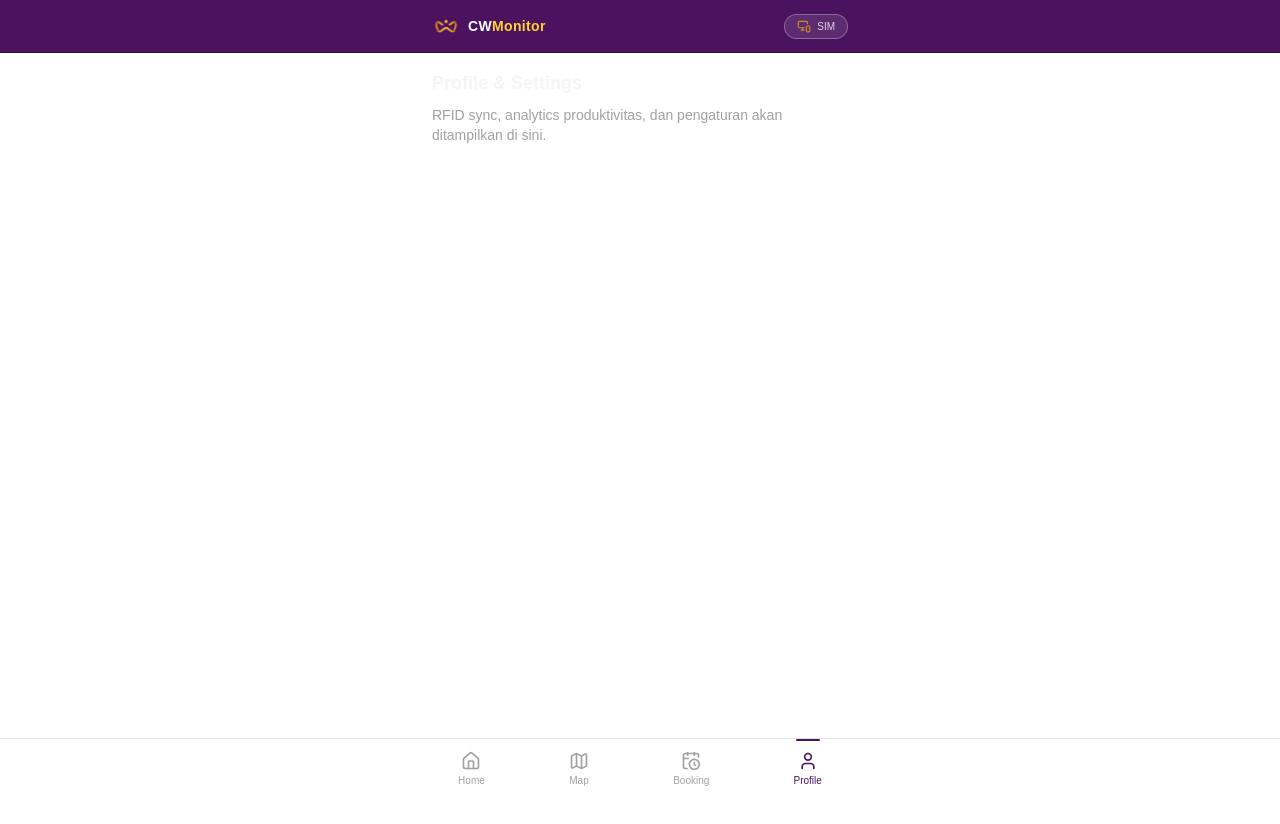
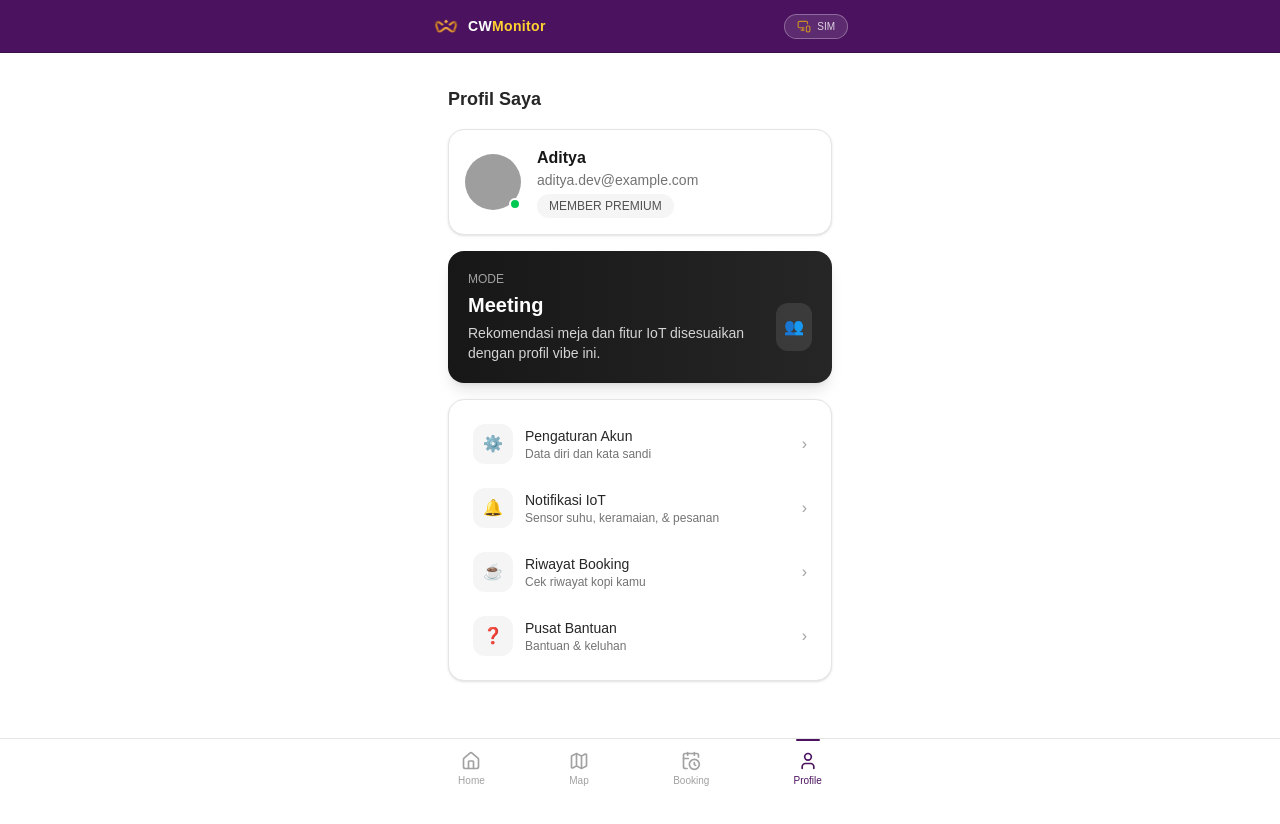
Before and after one commit to CW-Coffee-Smart-Monitor/CW-Monitoring, a Next.js app: page /profile in a window 1280 px wide. Shown: the top 824 px of the page. Before the commit the page ends 800 px from the top, so only its background shows below. Built offline with nearby package versions, Linux system fonts and the light colour scheme; no server answers; the database is empty; grey boxes are pictures that could not be loaded.

Commit message:
feat : MenuCard, ModeCard,ProfileCard on ProfilePage

```diff
--- a/src/app/profile/page.tsx
+++ b/src/app/profile/page.tsx
@@ -1,15 +1,47 @@
-/**
- * Profile Page — Identity & Insights (placeholder).
- * Will contain RFID sync, productivity analytics, and settings.
- */
+import ProfileCard from "@/components/profile/ProfileCard";
+import ModeCard from "@/components/profile/ModeCard";
+import MenuCard from "@/components/profile/MenuCard";
 
 export default function ProfilePage() {
   return (
-    <section>
-      <h1 className="text-lg font-bold text-neutral-100">Profile & Settings</h1>
-      <p className="mt-2 text-sm text-neutral-400">
-        RFID sync, analytics produktivitas, dan pengaturan akan ditampilkan di sini.
-      </p>
-    </section>
+    <div className="space-y-4 p-4 bg-white min-h-screen">
+      <h1 className="text-lg font-semibold text-neutral-800">Profil Saya</h1>
+
+      {/* Profile */}
+      <ProfileCard name="Aditya" email="aditya.dev@example.com" imageUrl="https://i.pravatar.cc/150?img=3" membership="MEMBER PREMIUM" />
+
+      {/* Mode */}
+      <ModeCard mode="Meeting" description="Rekomendasi meja dan fitur IoT disesuaikan dengan profil vibe ini." />
+
+      {/* Menu */}
+      <MenuCard
+        items={[
+          {
+            title: "Pengaturan Akun",
+            subtitle: "Data diri dan kata sandi",
+            icon: "⚙️",
+            href: "/profile/settings",
+          },
+          {
+            title: "Notifikasi IoT",
+            subtitle: "Sensor suhu, keramaian, & pesanan",
+            icon: "🔔",
+            href: "/profile/notifications",
+          },
+          {
+            title: "Riwayat Booking",
+            subtitle: "Cek riwayat kopi kamu",
+            icon: "☕",
+            href: "/profile/history",
+          },
+            {
+            title: "Pusat Bantuan",
+            subtitle: "Bantuan & keluhan",
+            icon: "❓",
+            href: "/profile/help",
+          },
+        ]}
+      />
+    </div>
   );
 }
--- /dev/null
+++ b/src/components/profile/MenuCard.tsx
@@ -0,0 +1,35 @@
+import { li } from "framer-motion/client";
+import Link from "next/link";
+type MenuItem = {
+  title: string;
+  subtitle: string;
+  icon: string;
+  href: string;
+};
+
+type MenuCardProps = {
+  items: MenuItem[];
+};
+
+export default function MenuCard({ items }: MenuCardProps) {
+  return (
+    <div className="rounded-2xl bg-white p-3 shadow-sm border border-neutral-200">
+      {items.map((item, index) => (
+        <Link href={item.href} key={index}>
+          <div key={index} className="flex items-center justify-between rounded-xl p-3 hover:bg-neutral-50 cursor-pointer">
+            <div className="flex items-center gap-3">
+              <div className="flex h-10 w-10 items-center justify-center rounded-xl bg-neutral-100">{item.icon}</div>
+
+              <div>
+                <p className="text-sm font-medium text-neutral-800">{item.title}</p>
+                <p className="text-xs text-neutral-500">{item.subtitle}</p>
+              </div>
+            </div>
+
+            <span className="text-neutral-400">›</span>
+          </div>
+        </Link>
+      ))}
+    </div>
+  );
+}
--- /dev/null
+++ b/src/components/profile/ModeCard.tsx
@@ -0,0 +1,23 @@
+type ModeCardProps = {
+  mode: string;
+  description: string;
+};
+
+export default function ModeCard({ mode, description }: ModeCardProps) {
+  return (
+    <div className="rounded-2xl bg-gradient-to-r from-neutral-900 to-neutral-800 p-5 text-white shadow-lg">
+      <p className="text-xs uppercase text-neutral-400">Mode</p>
+
+      <div className="mt-1 flex items-center justify-between">
+        <div>
+          <h2 className="text-xl font-semibold">{mode}</h2>
+          <p className="mt-1 text-sm text-neutral-300">{description}</p>
+        </div>
+
+        <div className="flex h-12 w-12 items-center justify-center rounded-xl bg-white/10">
+          👥
+        </div>
+      </div>
+    </div>
+  );
+}
--- /dev/null
+++ b/src/components/profile/ProfileCard.tsx
@@ -0,0 +1,35 @@
+type ProfileCardProps = {
+  name: string;
+  email: string;
+  imageUrl: string;
+  membership: string;
+};
+
+export default function ProfileCard({
+  name,
+  email,
+  imageUrl,
+  membership,
+}: ProfileCardProps) {
+  return (
+    <div className="flex items-center gap-4 rounded-2xl bg-white p-4 shadow-sm border border-neutral-200">
+      <div className="relative">
+        <img
+          src={imageUrl}
+          alt={name}
+          className="h-14 w-14 rounded-full object-cover"
+        />
+        <span className="absolute bottom-0 right-0 h-3 w-3 rounded-full bg-green-500 border-2 border-white"></span>
+      </div>
+
+      <div className="flex-1">
+        <h3 className="font-semibold text-neutral-900">{name}</h3>
+        <p className="text-sm text-neutral-500">{email}</p>
+
+        <span className="mt-1 inline-block rounded-full bg-neutral-100 px-3 py-1 text-xs font-medium text-neutral-600">
+          {membership}
+        </span>
+      </div>
+    </div>
+  );
+}
```
